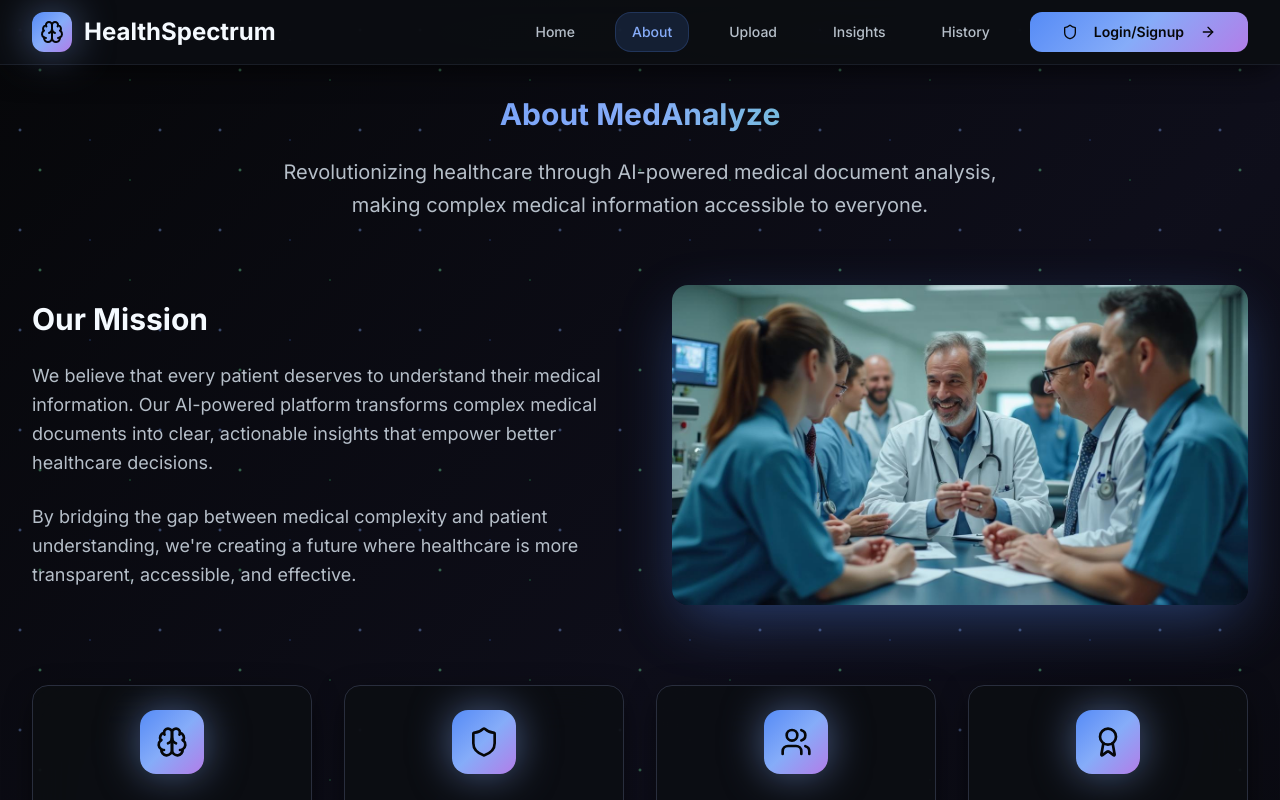
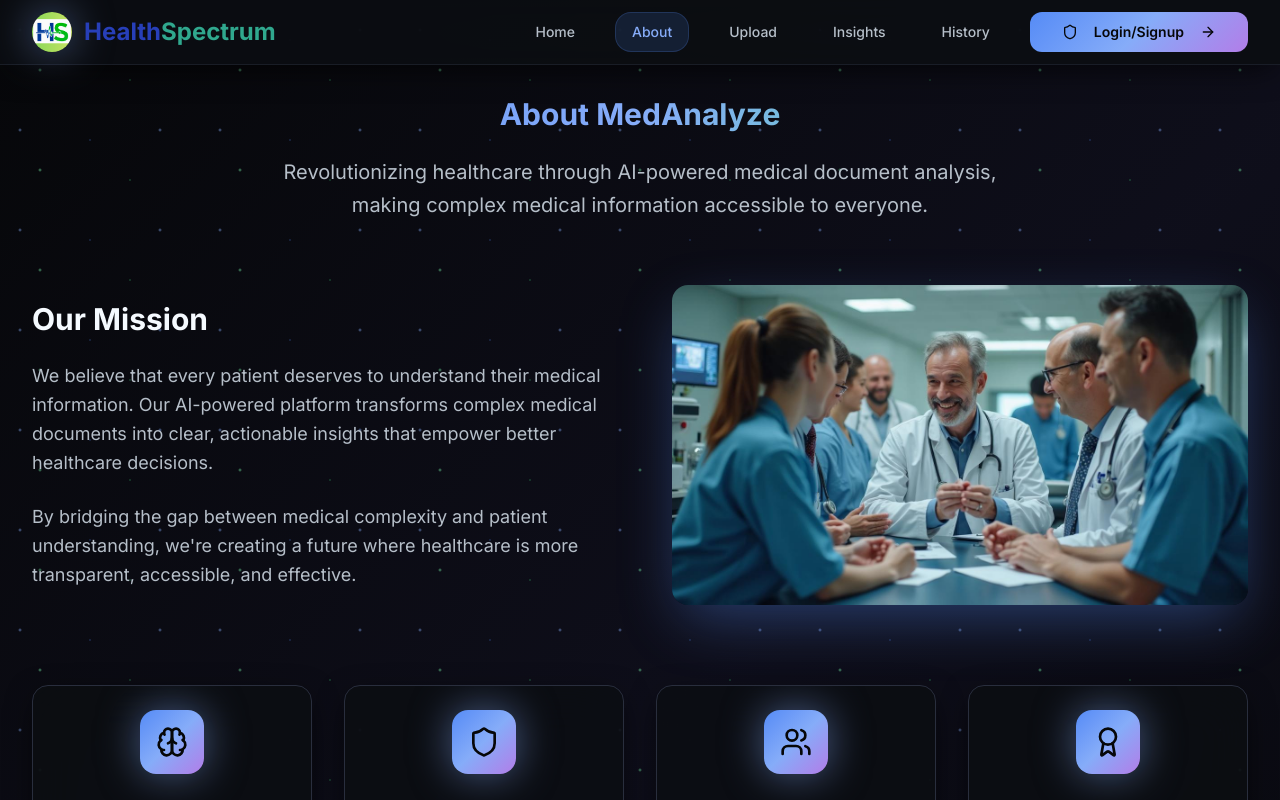
Before and after one commit to ashutosh2652/HealthSpectrum, a React (Vite) app in the folder client/: page /about in a window 1280 px wide. Shown: the top 800 px of the page. Built offline with nearby package versions, Linux system fonts and the light colour scheme; the HTML template or start-up script is replaced by a standard one.

Commit message:
logo added in navbar

```diff
--- a/client/src/components/Navbar.tsx
+++ b/client/src/components/Navbar.tsx
@@ -1,5 +1,5 @@
 import { motion } from "framer-motion";
-import { Brain, Shield, ArrowRight } from "lucide-react";
+import { Shield, ArrowRight } from "lucide-react";
 import { Button } from "@/components/ui/button";
 import { Link, useLocation } from "react-router-dom";
 
@@ -36,11 +36,16 @@ export const Navbar = ({
               animate={{ opacity: 1, x: 0 }}
               className="flex items-center space-x-3 cursor-pointer group"
             >
-              <div className="w-10 h-10 bg-gradient-primary rounded-xl flex items-center justify-center shadow-glow group-hover:scale-110 transition-transform duration-300">
-                <Brain className="w-6 h-6 text-primary-foreground" />
+              <div className="w-10 h-10 overflow-hidden rounded-full shadow-glow group-hover:scale-110 transition-transform duration-300">
+                <img
+                  src="/logo2.png"
+                  alt="HealthSpectrum Logo"
+                  className="w-full h-full object-cover"
+                />
               </div>
-              <span className="text-2xl font-bold text-foreground group-hover:text-primary-glow transition-colors">
-                HealthSpectrum
+              <span className="text-2xl font-bold flex transition-colors">
+                <span className="text-[#273fb9]">Health</span>
+                <span className="text-[#30a88e]">Spectrum</span>
               </span>
             </motion.div>
           </Link>
```
